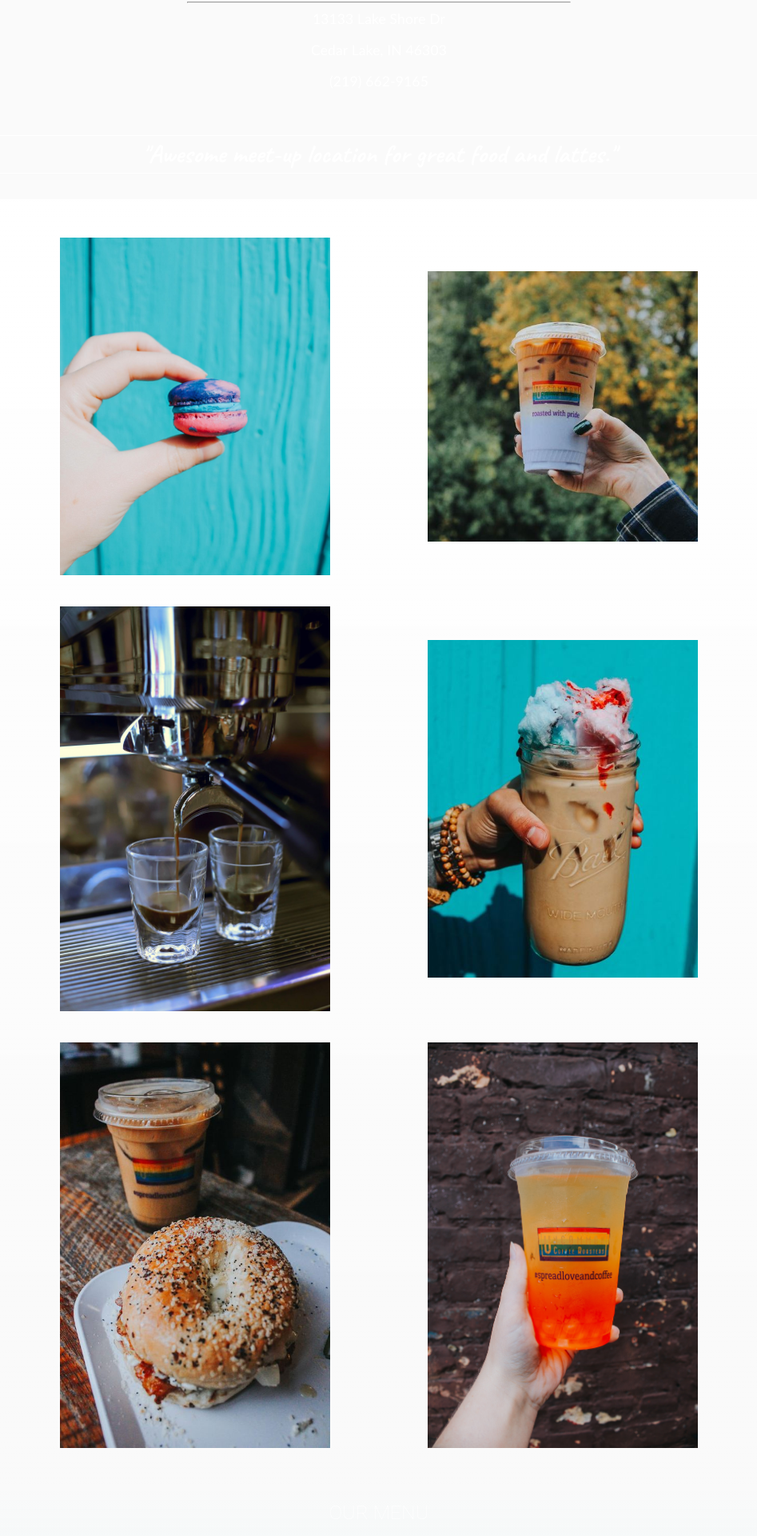
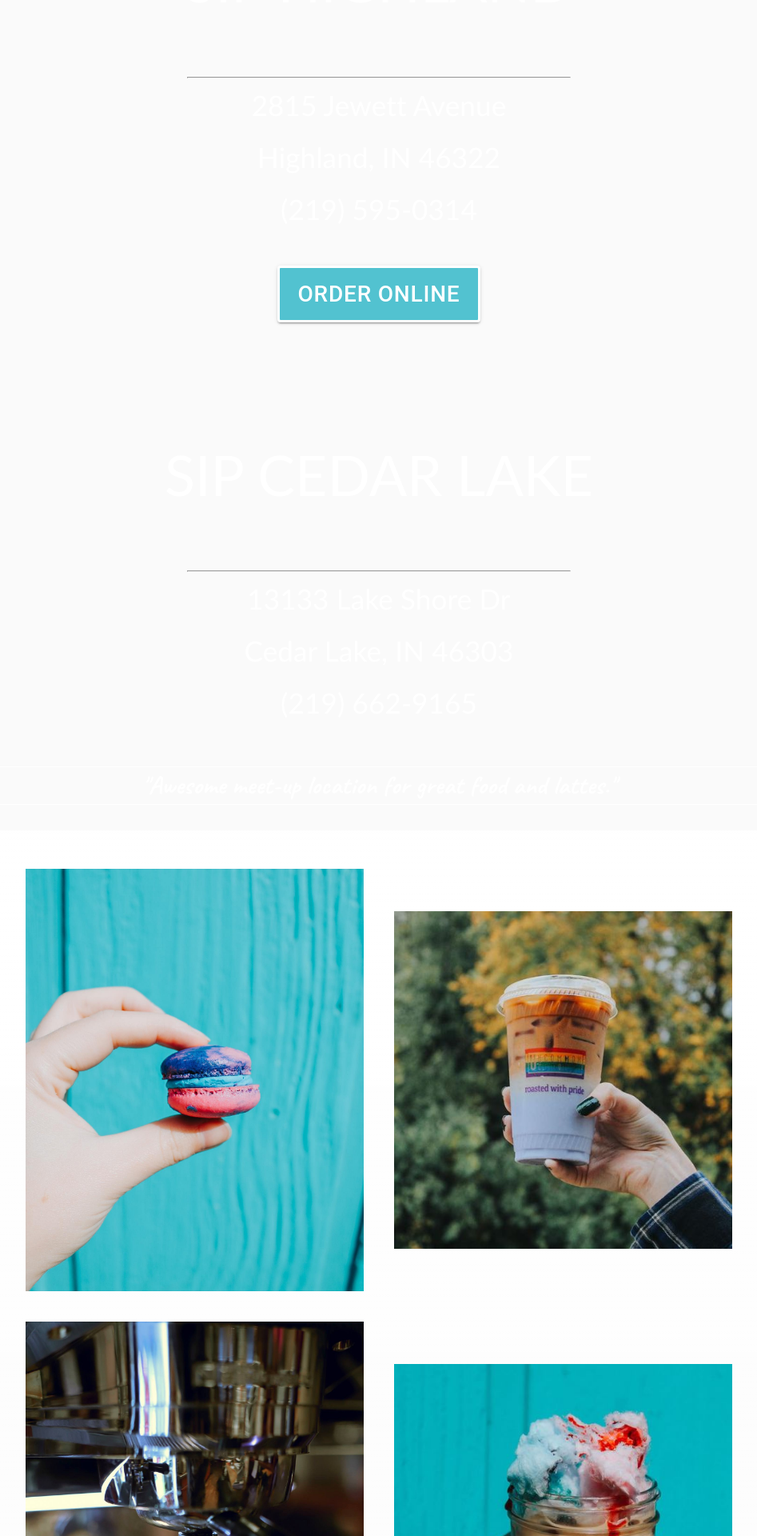
Before and after one commit to peacebonez/sip-website, a React (Create React App) app: page / in a window 1280 px wide. Shown: the part 880-2800 px from the top of the page at 80% size, without its empty margins (166-1113 px from the left). Built offline with nearby package versions, Linux system fonts and the light colour scheme.

Commit message:
pre-netlify deploy

```diff
--- a/public/index.html
+++ b/public/index.html
@@ -2,14 +2,13 @@
 <html lang="en">
   <head>
     <meta charset="utf-8" />
-    <link rel="icon" href="/src/assets/sip-icon.jpeg" />
-    <meta name="viewport" content="width=device-width, initial-scale=1" />
-    <meta name="theme-color" content="#000000" />
+    <meta content="width=device-width, initial-scale=1" name="viewport" />
     <meta
       name="description"
-      content="Web site created using create-react-app"
+      content="Sip Coffee House and Artisinal Cafe is a small cafe chain in the northwest Indiana region.  We serve coffee, tea, and various food items such as bagels, sandwiches, and wraps.  "
     />
-    <link rel="manifest" href="%PUBLIC_URL%/manifest.json" />
+    <link rel="icon" href="./images/sip-icon.png" />
+    <!-- <link rel="manifest" href="%PUBLIC_URL%/manifest.json" /> -->
     <link
       href="https://fonts.googleapis.com/css2?family=Caveat:wght@700&display=swap"
       rel="stylesheet"
--- a/src/App.js
+++ b/src/App.js
@@ -11,7 +11,17 @@
 
 function App() {
   const [isOverlayShown, setisOverlayShown] = useState(false);
-  console.log("isOverlayShown:", isOverlayShown);
+  const [isBigScreen, setisBigScreen] = useState(window.innerHeight > 1600);
+
+  useEffect(() => {
+    let viewWidth = window.innerWidth;
+    window.addEventListener("resize", () => {
+      viewWidth = window.innerWidth;
+      if (viewWidth > 1600) setisBigScreen(true);
+      else setisBigScreen(false);
+    });
+  });
+
   return (
     <div className="App">
       <Nav
@@ -21,7 +31,7 @@
       <Background />
       <Landing />
       <Gallery />
-      <Menu />
+      <Menu isBigScreen={isBigScreen} setisBigScreen={setisBigScreen} />
       <Contact />
       <StickyFooter />
       <Overlay
--- a/src/App.scss
+++ b/src/App.scss
@@ -84,15 +84,17 @@
   margin: 2vh 0;
   opacity: 0;
   transition: opacity 0.6s;
-  h2 {
+  h1 {
     text-transform: uppercase;
     font-size: 1.75em;
-    margin-top: 15px;
-    cursor: pointer;
     color: #fff;
     font-family: "Trebuchet MS", "Lucida Sans Unicode", "Lucida Grande",
       "Lucida Sans", Arial, sans-serif;
     font-weight: 200;
+    cursor: pointer;
+    &:hover {
+      color: #ddd;
+    }
   }
   hr {
     width: 50%;
@@ -120,16 +122,9 @@
 
 #gallery {
   min-height: 75vh;
-  // background: #742114;
-  // background-image: linear-gradient(to bottom, #742114, #ad3f2e, transparent);
   background-image: linear-gradient(to bottom, #fff, transparent);
   width: 100vw;
   padding: 6vh 0;
-
-  div {
-    // border: $test-border;
-    // @extend %centered-div;
-  }
 
   img {
     width: 80%;
@@ -142,11 +137,16 @@
 #menu {
   text-align: center;
   width: 100vw;
-  background-image: linear-gradient(to bottom, transparent, $sipBlue);
+  background-image: linear-gradient(
+    to bottom,
+    transparent,
+    $sipBlue,
+    transparent
+  );
   h1 {
     color: white;
     text-transform: uppercase;
-    font-size: 1.75em;
+    font-size: 2.5em;
     font-weight: 200;
     margin-top: 15px;
   }
@@ -174,12 +174,11 @@
 
 #contact {
   width: 100vw;
-  // background: #000;
   @extend %centered-div;
-  padding: 5vw;
+  border-top: solid 1px white;
   h3 {
     color: #fff;
-    font-size: 1.75em;
+    font-size: 36px;
     font-weight: 200;
   }
   p {
@@ -302,30 +301,87 @@
 
 /* iPads (portrait and landscape) ----------- */
 @media only screen and (min-device-width: 768px) and (max-device-width: 1024px) {
+  .location-box {
+    h1 {
+      font-size: 3.5em;
+    }
+    p {
+      margin-top: 1vh;
+      font-size: 2.5em;
+    }
+    button {
+      font-size: 2em;
+    }
+  }
+  #gallery {
+    img {
+      width: 100%;
+    }
+  }
+
+  #coffee-menu {
+    img {
+      width: 60%;
+    }
+  }
+  #food-menu {
+    width: 60%;
+  }
 }
 
 /* iPads (landscape) ----------- */
 @media only screen and (min-device-width: 768px) and (max-device-width: 1024px) and (orientation: landscape) {
-  /* Styles */
 }
 
 /* iPads (portrait) ----------- */
 @media only screen and (min-device-width: 768px) and (max-device-width: 1024px) and (orientation: portrait) {
-  /* Styles */
 }
 
 /* Desktops and laptops ----------- */
 @media only screen and (min-width: 1224px) {
-  #gallery {
+  .location-box {
+    h1 {
+      font-size: 5em;
+    }
+    p {
+      margin-top: 1vh;
+      font-size: 2.5em;
+    }
+    button {
+      font-size: 2em;
+    }
+  }
+
+  #menu {
+    h1 {
+      font-size: 5em;
+    }
+  }
+
+  #coffee-menu {
     img {
-      width: 80%;
+      width: 60%;
     }
+  }
+  #food-menu {
+    width: 60%;
   }
 }
 
 /* Large screens ----------- */
-@media only screen and (min-width: 1824px) {
-  /* Styles */
+@media only screen and (min-width: 1600px) {
+  #sip-logo {
+    width: 100%;
+  }
+  #coffee-menu {
+    img {
+      width: 800px;
+    }
+  }
+  #food-menu {
+    width: 800px;
+    margin-right: 5vw;
+  }
 }
 
 /* iPhone 4 ----------- */
--- a/src/components/LocationBox.jsx
+++ b/src/components/LocationBox.jsx
@@ -13,7 +13,7 @@
   return (
     <div className="location-box">
       <a href={link}>
-        <h2>Sip {location}</h2>
+        <h1 className="location-header">Sip {location}</h1>
       </a>
       <hr />
       <p>{street}</p>
--- a/src/components/Menu.jsx
+++ b/src/components/Menu.jsx
@@ -3,11 +3,17 @@
 import menuCoffee from "../assets/menu-coffee.jpg";
 import menuFood from "../assets/menu-food.jpg";
 
-const Menu = () => {
+const Menu = ({ isBigScreen, setisBigScreen }) => {
   return (
     <section id="menu">
       <h1>Our Menu</h1>
-      <div>
+      <div
+        style={{
+          display: "flex",
+          justifyContent: "center",
+          flexDirection: `${isBigScreen ? "row" : "column"}`,
+        }}
+      >
         <div className="menu-wrapper" id="coffee-menu">
           <img src={menuCoffee} alt="coffee menu" />
         </div>
--- a/src/components/Nav.jsx
+++ b/src/components/Nav.jsx
@@ -1,6 +1,6 @@
 import React from "react";
 import PropTypes from "prop-types";
-import sipIcon from "../assets/sip-icon.jpeg";
+import sipIcon from "../assets/sip-icon.png";
 
 const Nav = ({ isOverlayShown, setisOverlayShown }) => {
   return (
--- a/src/components/StickyFooter.jsx
+++ b/src/components/StickyFooter.jsx
@@ -6,7 +6,7 @@
 
 function Copyright() {
   return (
-    <Typography variant="body2" color="white">
+    <Typography variant="body2" color="white" style={{ fontSize: "2em" }}>
       {"Copyright © "}
       {new Date().getFullYear()}
       {"."}
@@ -40,7 +40,7 @@
       <CssBaseline />
       <footer className={classes.footer}>
         <Container maxWidth="sm">
-          <p>Built by kmpariso</p>
+          <p style={{ fontSize: "20px" }}>Built by kmpariso</p>
           <Copyright />
         </Container>
       </footer>
```
Also changed, not shown: public/images/sip-icon.png (renamed from src/assets/sip-icon.jpeg), src/assets/sip-icon.png (added).
